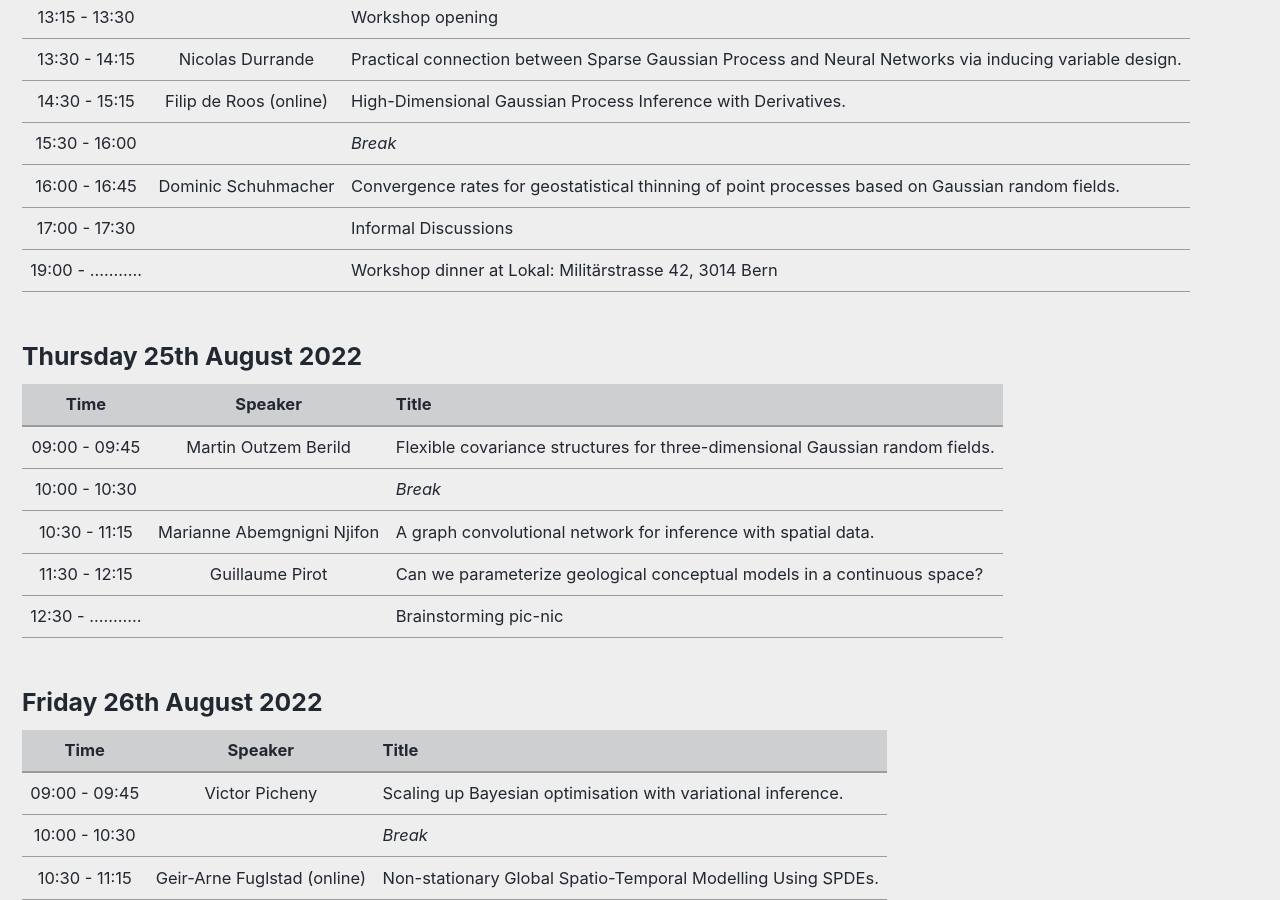
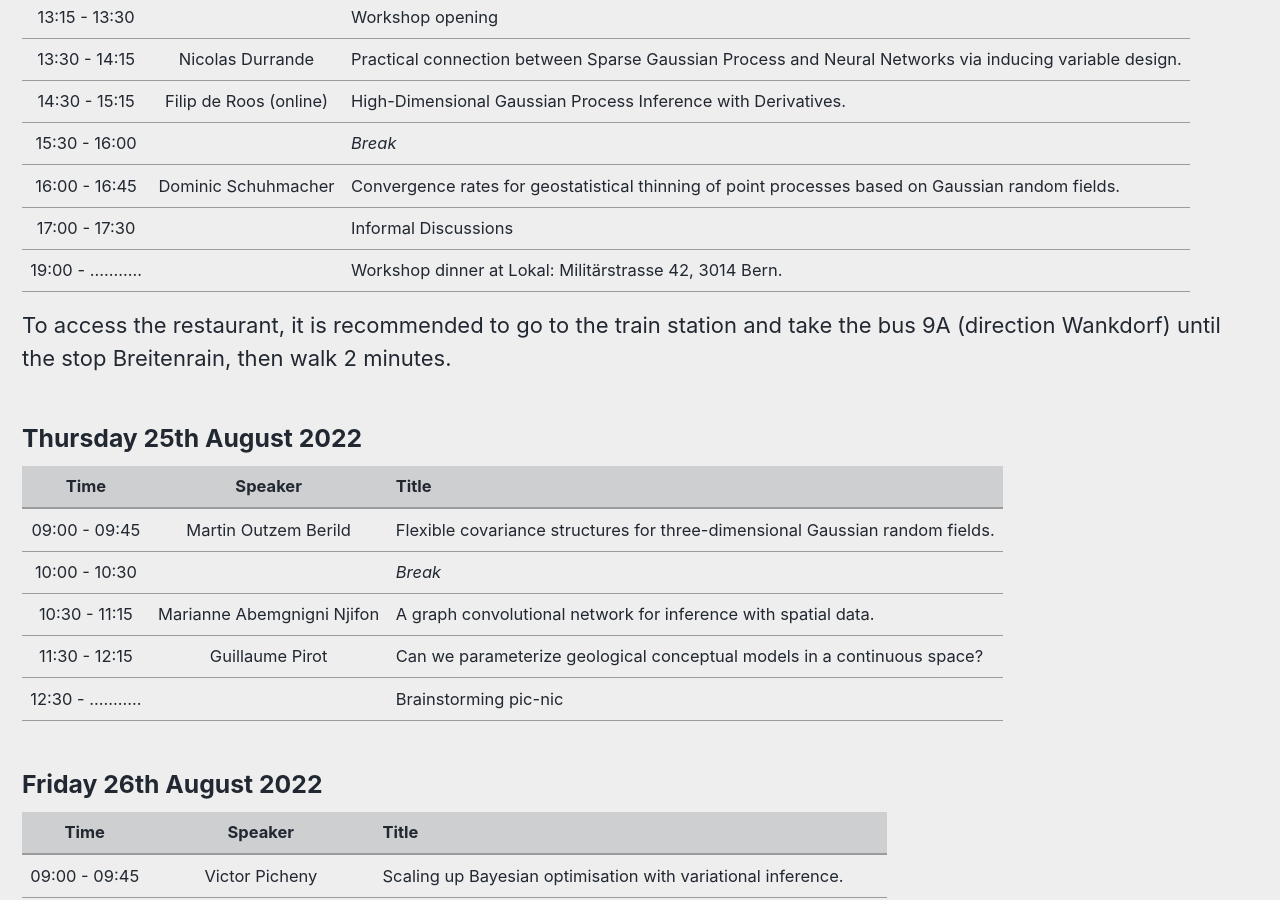
Before and after one commit to workshop-Bern-Toulouse/workshop-bern-toulouse.github.io, a Jekyll site: the page built from _pages/program.md, in a window 1280 px wide and 900 px high, scrolled down 603 px. Built offline with Jekyll 4.4.1, drawn with Linux system fonts in a browser that asks for light colours; cached includes are drawn as plain includes.

Commit message:
Update program.md

```diff
--- a/_pages/program.md
+++ b/_pages/program.md
@@ -22,8 +22,9 @@ header:
 | 15:30 - 16:00 |  | *Break*  |
 | 16:00 - 16:45 |  Dominic Schuhmacher | Convergence rates for geostatistical thinning of point processes based on Gaussian random fields. |
 | 17:00 - 17:30 |  |  Informal Discussions |
-| 19:00 - ........... | |  Workshop dinner at Lokal: Militärstrasse 42, 3014 Bern |
+| 19:00 - ........... | |  Workshop dinner at Lokal: Militärstrasse 42, 3014 Bern. |
 
+To access the restaurant, it is recommended to go to the train station and take the bus 9A (direction Wankdorf) until the stop Breitenrain, then walk 2 minutes.
 ### Thursday 25th August 2022
 
 | &nbsp;&nbsp;&nbsp;&nbsp;&nbsp;&nbsp;&nbsp;Time&nbsp;&nbsp;&nbsp;&nbsp;&nbsp;&nbsp;&nbsp; | &nbsp;&nbsp;&nbsp;&nbsp;&nbsp;&nbsp;Speaker&nbsp;&nbsp;&nbsp;&nbsp;&nbsp;&nbsp; | Title |
```
